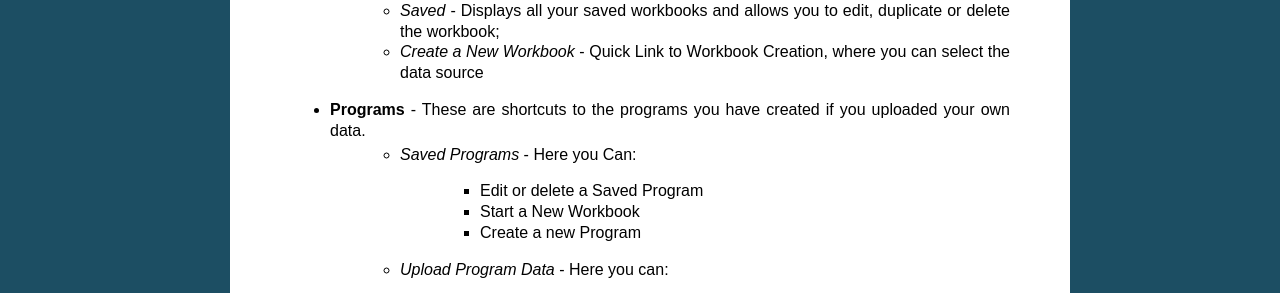
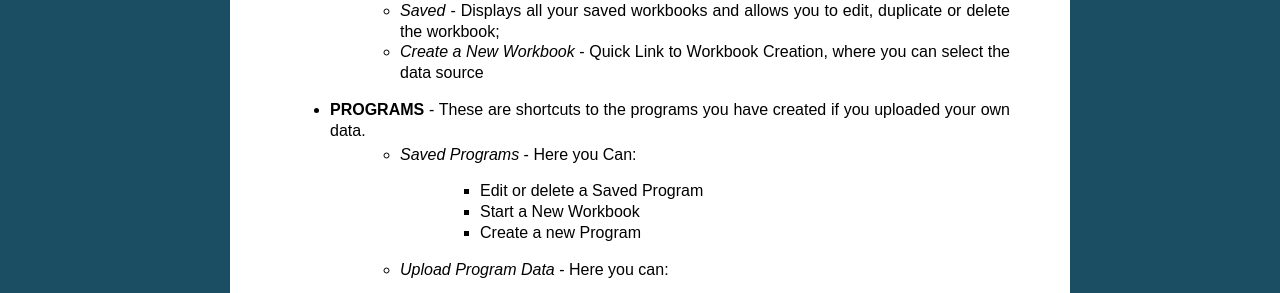
Before and after one commit to isb-cgc/readthedocs, a Sphinx documentation site: the page built from docs/source/sections/webapp/Menu.rst, in a window 1280 px wide and 900 px high. Shown: the part 371-664 px from the top of the window. Built offline with Sphinx 7.4.7, drawn with Linux system fonts in a browser that asks for light colours; pages that are not in the unit, such as notebooks, are missing from menus.

```diff
--- a/docs/source/sections/webapp/Menu.rst
+++ b/docs/source/sections/webapp/Menu.rst
@@ -17,7 +17,7 @@ The Menu bar's purpose is to supply quick and common links for application-speci
      - *Saved* - Displays all your saved workbooks and allows you to edit, duplicate or delete the workbook;
      - *Create a New Workbook* - Quick Link to Workbook Creation, where you can select the data source
 
- * **Programs** - These are shortcuts to the programs you have created if you uploaded your own data.
+ * **PROGRAMS** - These are shortcuts to the programs you have created if you uploaded your own data.
     - *Saved Programs* - Here you Can:
 
        * Edit or delete a Saved Program
```
